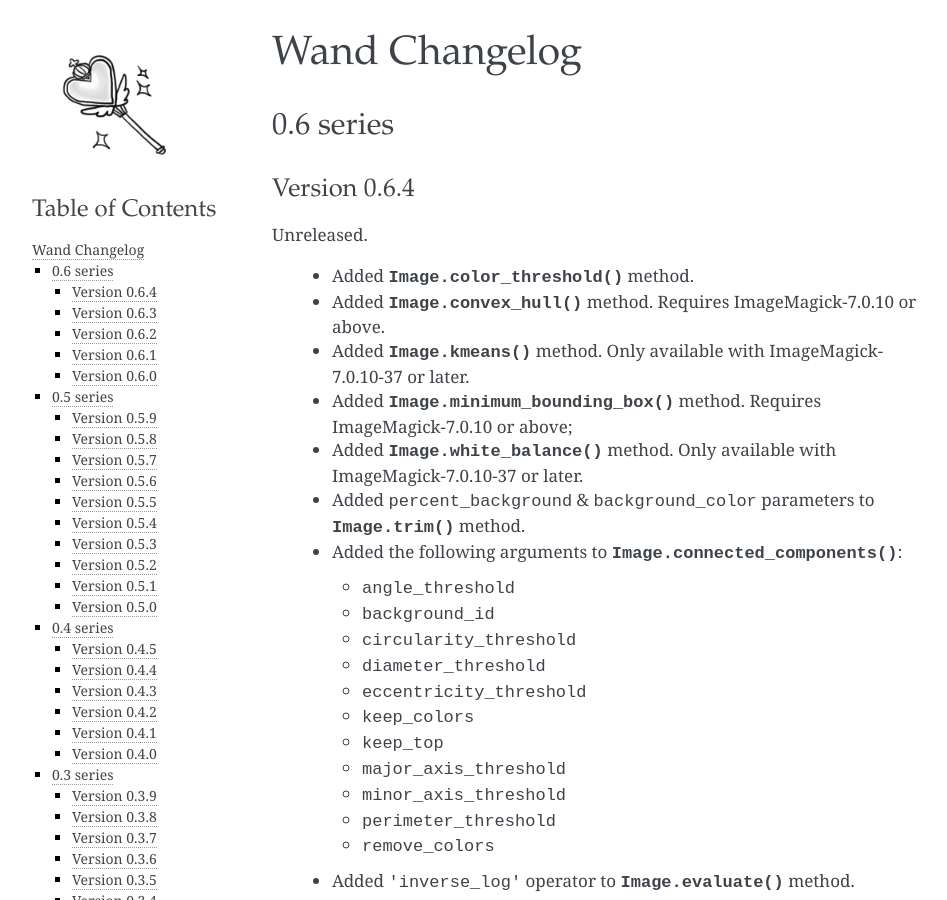
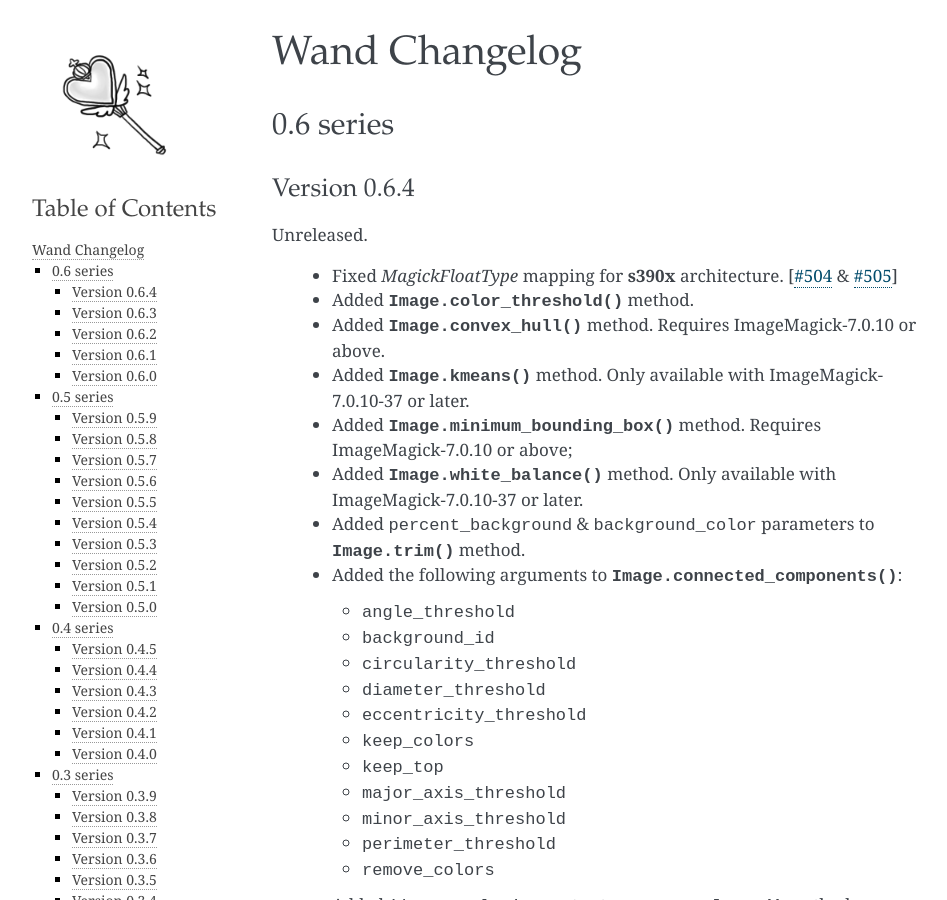
Before and after one commit to emcconville/wand, a Sphinx documentation site: the page built from docs/changes.rst, in a window 1280 px wide and 900 px high. Shown: the whole window, without its empty margins (148-1095 px from the left). Built offline with Sphinx 7.4.7, drawn with Linux system fonts in a browser that asks for light colours; some web fonts are replaced; the version number could not be read and is left out.

Commit message:
Updated changelog

```diff
--- a/docs/changes.rst
+++ b/docs/changes.rst
@@ -14,6 +14,7 @@
 
 Unreleased.
 
+ - Fixed `MagickFloatType` mapping for **s390x** architecture. [:issue:`504` & :issue:`505`]
  - Added :meth:`Image.color_threshold() <wand.image.BaseImage.color_threshold>` method.
  - Added :meth:`Image.convex_hull() <wand.image.BaseImage.convex_hull>` method. Requires ImageMagick-7.0.10 or above.
  - Added :meth:`Image.kmeans() <wand.image.BaseImage.kmeans>` method. Only available with ImageMagick-7.0.10-37 or later.
```
